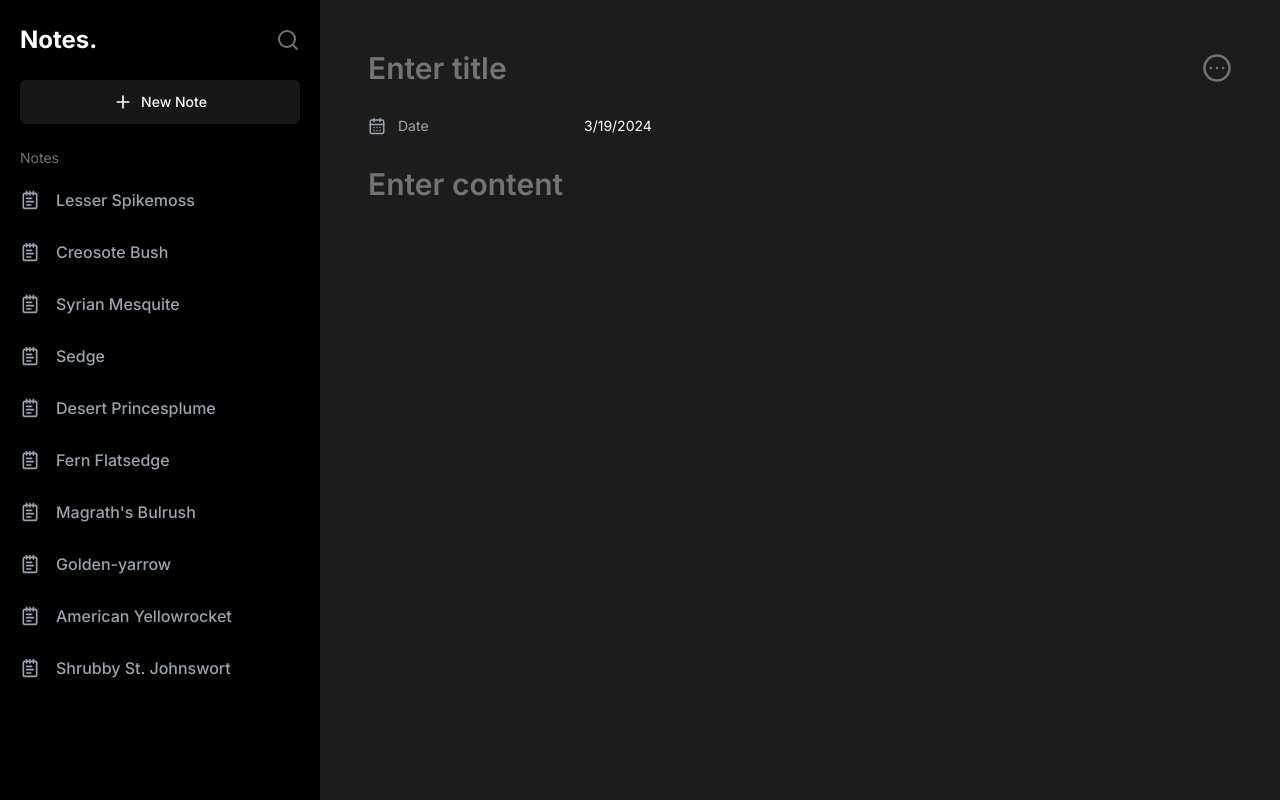
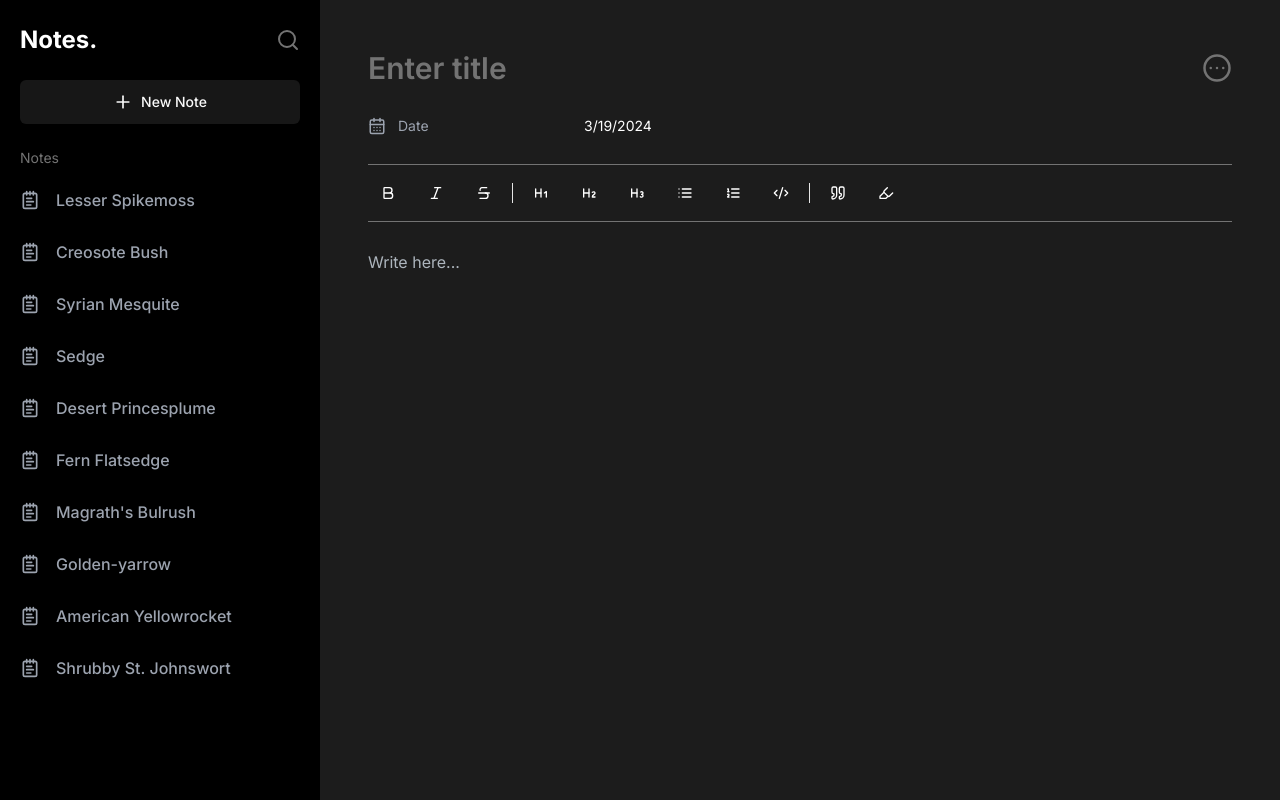
Before and after one commit to BhanukaAGH/note-taking-app, a Next.js app: page / in a window 1280 px wide. Built offline with nearby package versions, Linux system fonts and the light colour scheme.

Commit message:
feat: implement editor

```diff
--- a/app/globals.css
+++ b/app/globals.css
@@ -74,3 +74,80 @@
     @apply bg-background text-foreground;
   }
 }
+
+@layer utilities {
+  .no-scrollbar::-webkit-scrollbar {
+    display: none;
+  }
+
+  .no-scrollbar {
+    -ms-overflow-style: none;
+    scrollbar-width: none;
+  }
+}
+
+.tiptap p.is-editor-empty:first-child::before {
+  color: #adb5bd;
+  content: attr(data-placeholder);
+  float: left;
+  height: 0;
+  pointer-events: none;
+}
+
+.tiptap > * + * {
+  margin-top: 0.75em;
+}
+.tiptap ul,
+.tiptap ol {
+  padding: 0 2rem;
+}
+.tiptap ul {
+  list-style-type: disc;
+}
+.tiptap ol {
+  list-style-type: decimal;
+}
+
+.tiptap h1,
+.tiptap h2,
+.tiptap h3 {
+  line-height: 1.1;
+}
+
+.tiptap h1 {
+  font-size: x-large;
+  font-weight: 700;
+}
+.tiptap h2 {
+  font-size: larger;
+  font-weight: 700;
+}
+.tiptap h3 {
+  font-size: medium;
+  font-weight: 700;
+}
+
+.tiptap code {
+  background-color: rgba(97, 97, 97, 0.1);
+  color: #616161;
+}
+.tiptap pre {
+  background: #0d0d0d;
+  border-radius: 0.5rem;
+  color: #fff;
+  font-family: 'JetBrainsMono', monospace;
+  padding: 0.75rem 1rem;
+}
+.tiptap pre code {
+  background: none;
+  color: inherit;
+  font-size: 0.8rem;
+  padding: 0;
+}
+.tiptap mark {
+  background-color: #faf594;
+}
+.tiptap blockquote {
+  border-left: 2px solid rgba(116, 88, 241, 1);
+  padding-left: 1rem;
+}
--- /dev/null
+++ b/components/editor/Editor.tsx
@@ -0,0 +1,43 @@
+'use client'
+
+import { useEditor, EditorContent } from '@tiptap/react'
+import Placeholder from '@tiptap/extension-placeholder'
+import Highlight from '@tiptap/extension-highlight'
+import StarterKit from '@tiptap/starter-kit'
+import Toolbar from './Toolbar'
+
+interface EditorProps {
+  content: string
+  onChange: (richText: string) => void
+}
+
+const Editor = ({ content, onChange }: EditorProps) => {
+  const editor = useEditor({
+    extensions: [
+      StarterKit,
+      Highlight,
+      Placeholder.configure({
+        placeholder: 'Write here...',
+      }),
+    ],
+    content: content,
+    editorProps: {
+      attributes: {
+        class:
+          'w-full h-[calc(100vh-350px)] sm:h-[calc(100vh-290px)] md:h-[calc(100vh-280px)] text-white focus:outline-none overflow-hidden overflow-y-scroll no-scrollbar',
+      },
+    },
+    onUpdate: ({ editor }) => {
+      onChange(editor.getHTML())
+    },
+  })
+
+  return (
+    <div className='flex flex-col gap-y-7'>
+      {editor && <Toolbar editor={editor} />}
+      <EditorContent editor={editor} />
+    </div>
+  )
+}
+
+export default Editor
--- /dev/null
+++ b/components/editor/Toolbar.tsx
@@ -0,0 +1,109 @@
+import { Editor } from '@tiptap/react'
+import { Separator } from '../ui/separator'
+import {
+  Bold,
+  CodeXml,
+  Heading1,
+  Heading2,
+  Heading3,
+  Highlighter,
+  Italic,
+  List,
+  ListOrdered,
+  Quote,
+  Strikethrough,
+} from 'lucide-react'
+import { Toggle } from '../ui/toggle'
+
+interface ToolbarProps {
+  editor: Editor | null
+}
+
+const Toolbar = ({ editor }: ToolbarProps) => {
+  if (!editor) return null
+
+  return (
+    <div className='flex flex-wrap items-center gap-x-2 py-2 border-y border-y-muted-foreground text-white font-semibold'>
+      <Toggle
+        pressed={editor.isActive('bold')}
+        onPressedChange={() => editor.chain().focus().toggleBold().run()}
+      >
+        <Bold className='h-4 w-4' />
+      </Toggle>
+      <Toggle
+        pressed={editor.isActive('italic')}
+        onPressedChange={() => editor.chain().focus().toggleItalic().run()}
+      >
+        <Italic className='h-4 w-4' />
+      </Toggle>
+      <Toggle
+        pressed={editor.isActive('strike')}
+        onPressedChange={() => editor.chain().focus().toggleStrike().run()}
+      >
+        <Strikethrough className='h-4 w-4' />
+      </Toggle>
+
+      <Separator className='h-5' orientation='vertical' />
+
+      <Toggle
+        pressed={editor.isActive('heading', { level: 1 })}
+        onPressedChange={() =>
+          editor.chain().focus().toggleHeading({ level: 1 }).run()
+        }
+      >
+        <Heading1 className='h-4 w-4' />
+      </Toggle>
+      <Toggle
+        pressed={editor.isActive('heading', { level: 2 })}
+        onPressedChange={() =>
+          editor.chain().focus().toggleHeading({ level: 2 }).run()
+        }
+      >
+        <Heading2 className='h-4 w-4' />
+      </Toggle>
+      <Toggle
+        pressed={editor.isActive('heading', { level: 3 })}
+        onPressedChange={() =>
+          editor.chain().focus().toggleHeading({ level: 3 }).run()
+        }
+      >
+        <Heading3 className='h-4 w-4' />
+      </Toggle>
+      <Toggle
+        pressed={editor.isActive('bulletList')}
+        onPressedChange={() => editor.chain().focus().toggleBulletList().run()}
+      >
+        <List className='h-4 w-4' />
+      </Toggle>
+      <Toggle
+        pressed={editor.isActive('orderedList')}
+        onPressedChange={() => editor.chain().focus().toggleOrderedList().run()}
+      >
+        <ListOrdered className='h-4 w-4' />
+      </Toggle>
+      <Toggle
+        pressed={editor.isActive('codeBlock')}
+        onPressedChange={() => editor.chain().focus().toggleCodeBlock().run()}
+      >
+        <CodeXml className='h-4 w-4' />
+      </Toggle>
+
+      <Separator className='h-5' orientation='vertical' />
+
+      <Toggle
+        pressed={editor.isActive('blockquote')}
+        onPressedChange={() => editor.chain().focus().toggleBlockquote().run()}
+      >
+        <Quote className='h-4 w-4' />
+      </Toggle>
+      <Toggle
+        pressed={editor.isActive('highlight')}
+        onPressedChange={() => editor.chain().focus().toggleHighlight().run()}
+      >
+        <Highlighter className='h-4 w-4' />
+      </Toggle>
+    </div>
+  )
+}
+
+export default Toolbar
--- a/components/layout/ContentArea.tsx
+++ b/components/layout/ContentArea.tsx
@@ -6,7 +6,8 @@ import { z } from 'zod'
 import { Form, FormControl, FormField, FormItem } from '../ui/form'
 import { CalendarDays } from 'lucide-react'
 import { Input } from '../ui/input'
-import NoteMenu from '../Note/NoteMenu'
+import NoteMenu from '../note/NoteMenu'
+import Editor from '../editor/Editor'
 
 const formSchema = z.object({
   title: z
@@ -68,11 +69,7 @@ const ContentArea = () => {
               render={({ field }) => (
                 <FormItem>
                   <FormControl>
-                    <Input
-                      placeholder='Enter content'
-                      {...field}
-                      className='font-semibold text-white text-3xl border-none bg-transparent px-0 focus-visible:ring-0 focus-visible:ring-offset-0'
-                    />
+                    <Editor content={field.value} onChange={field.onChange} />
                   </FormControl>
                 </FormItem>
               )}
--- /dev/null
+++ b/components/ui/separator.tsx
@@ -0,0 +1,31 @@
+"use client"
+
+import * as React from "react"
+import * as SeparatorPrimitive from "@radix-ui/react-separator"
+
+import { cn } from "@/lib/utils"
+
+const Separator = React.forwardRef<
+  React.ElementRef<typeof SeparatorPrimitive.Root>,
+  React.ComponentPropsWithoutRef<typeof SeparatorPrimitive.Root>
+>(
+  (
+    { className, orientation = "horizontal", decorative = true, ...props },
+    ref
+  ) => (
+    <SeparatorPrimitive.Root
+      ref={ref}
+      decorative={decorative}
+      orientation={orientation}
+      className={cn(
+        "shrink-0 bg-border",
+        orientation === "horizontal" ? "h-[1px] w-full" : "h-full w-[1px]",
+        className
+      )}
+      {...props}
+    />
+  )
+)
+Separator.displayName = SeparatorPrimitive.Root.displayName
+
+export { Separator }
--- /dev/null
+++ b/components/ui/toggle.tsx
@@ -0,0 +1,45 @@
+"use client"
+
+import * as React from "react"
+import * as TogglePrimitive from "@radix-ui/react-toggle"
+import { cva, type VariantProps } from "class-variance-authority"
+
+import { cn } from "@/lib/utils"
+
+const toggleVariants = cva(
+  "inline-flex items-center justify-center rounded-md text-sm font-medium ring-offset-background transition-colors hover:bg-muted hover:text-muted-foreground focus-visible:outline-none focus-visible:ring-2 focus-visible:ring-ring focus-visible:ring-offset-2 disabled:pointer-events-none disabled:opacity-50 data-[state=on]:bg-accent data-[state=on]:text-accent-foreground",
+  {
+    variants: {
+      variant: {
+        default: "bg-transparent",
+        outline:
+          "border border-input bg-transparent hover:bg-accent hover:text-accent-foreground",
+      },
+      size: {
+        default: "h-10 px-3",
+        sm: "h-9 px-2.5",
+        lg: "h-11 px-5",
+      },
+    },
+    defaultVariants: {
+      variant: "default",
+      size: "default",
+    },
+  }
+)
+
+const Toggle = React.forwardRef<
+  React.ElementRef<typeof TogglePrimitive.Root>,
+  React.ComponentPropsWithoutRef<typeof TogglePrimitive.Root> &
+    VariantProps<typeof toggleVariants>
+>(({ className, variant, size, ...props }, ref) => (
+  <TogglePrimitive.Root
+    ref={ref}
+    className={cn(toggleVariants({ variant, size, className }))}
+    {...props}
+  />
+))
+
+Toggle.displayName = TogglePrimitive.Root.displayName
+
+export { Toggle, toggleVariants }
```
Also changed, not shown: package.json (+7 -0 lines), components/note/NoteMenu.tsx (renamed from components/Note/NoteMenu.tsx), 1 other file (tests, documents, lock files or other folders).
